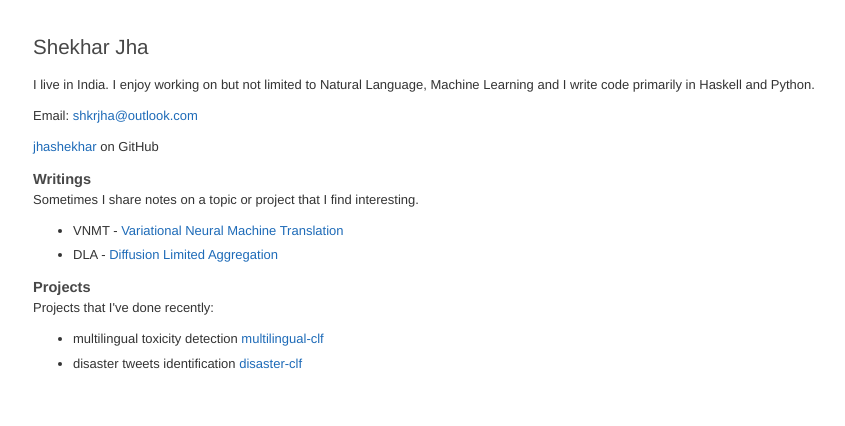
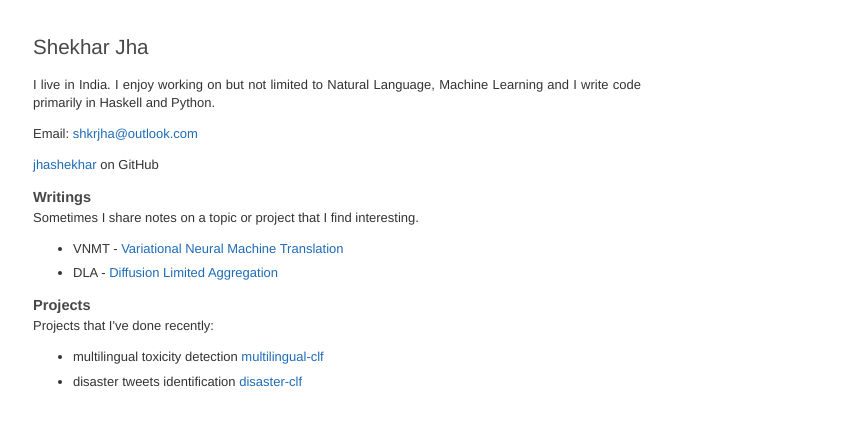
Before and after one commit to jhashekhar/jhashekhar.github.io, a Jekyll site: the page built from index.md, in a window 1280 px wide. Shown: the top 426 px of the page, without its empty margins (163-1008 px from the left). Built offline with Jekyll 4.4.1, drawn with Linux system fonts in a browser that asks for light colours.

Commit message:
change body width

```diff
--- a/_layouts/index.html
+++ b/_layouts/index.html
@@ -14,7 +14,7 @@
     <meta charset="UTF-8">
 
 {% seo %}
-    <meta name="viewport" content="width=device-width, initial-scale=1">
+<!--<meta name="viewport" content="width=device-width, initial-scale=1">-->
     <meta name="theme-color" content="#157878">
     <meta name="apple-mobile-web-app-status-bar-style" content="black-translucent">
     <link rel="stylesheet" href="{{ '/assets/css/style.css?v=' | append: site.github.build_revision | relative_url }}">
--- a/_sass/jekyll-theme-cayman.scss
+++ b/_sass/jekyll-theme-cayman.scss
@@ -33,9 +33,9 @@
   line-height: 1.5;
   color: #333;
   width: 80%;
-  max-width: 1200px;
+  max-width: 800px;
   margin-left: 100px;
-  margin-right: 100px;
+  margin-right: auto;
   text-align: justify;
 }
 
```
